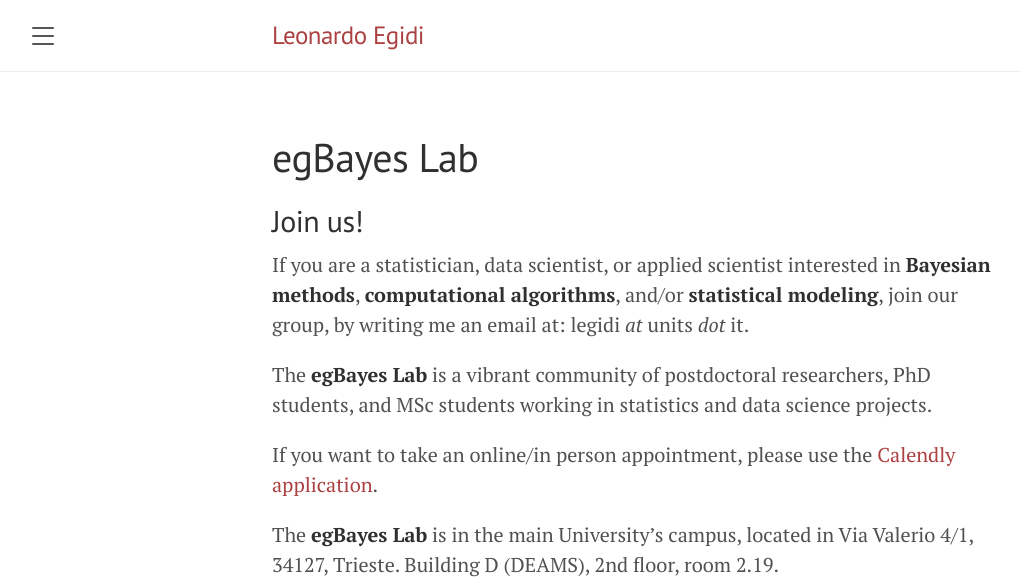
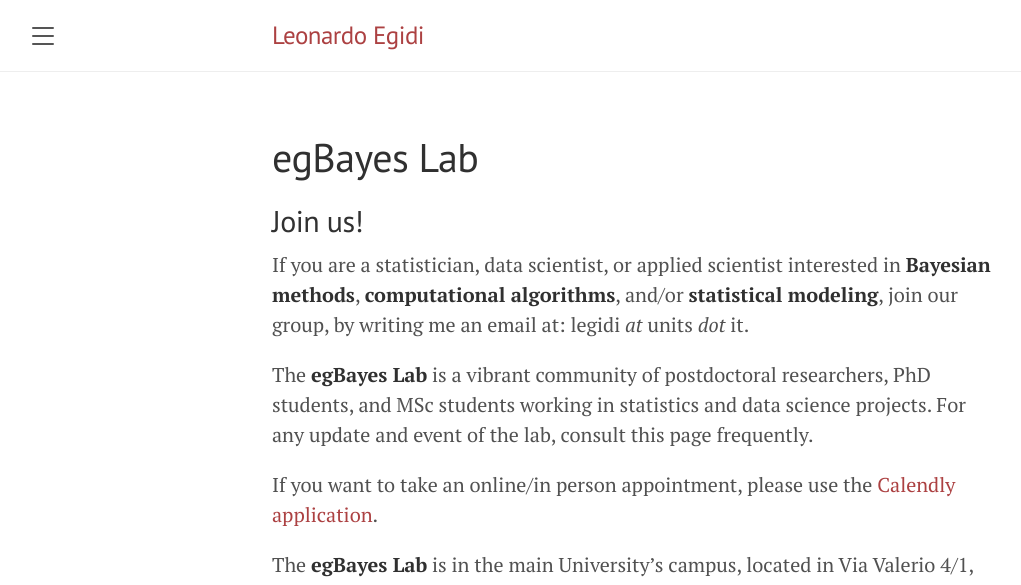
Before and after one commit to LeoEgidi/leoegidi.github.io, a Jekyll site: the page built from lab.md, in a window 1280 px wide. Shown: the top 585 px of the page, without its empty margins (8-1029 px from the left). Built offline with Jekyll 4.4.1, drawn with Linux system fonts in a browser that asks for light colours; Markdown is read by kramdown in place of the engine named in the settings.

Commit message:
Update lab.md

```diff
--- a/lab.md
+++ b/lab.md
@@ -12,6 +12,7 @@ If you are a statistician, data scientist, or applied scientist interested in **
  **computational algorithms**, and/or **statistical modeling**, join our group, by writing me an email at: legidi *at* units *dot* it.
 
 The **egBayes Lab** is a vibrant community of postdoctoral researchers, PhD students, and MSc students working in statistics and data science projects.
+For any update and event of the lab, consult this page frequently.
 
 If you want to take an online/in person appointment, please use the [Calendly application](https://calendly.com/leonegidi){:target="_blank" rel="noopener noreferrer"}.
 
```
